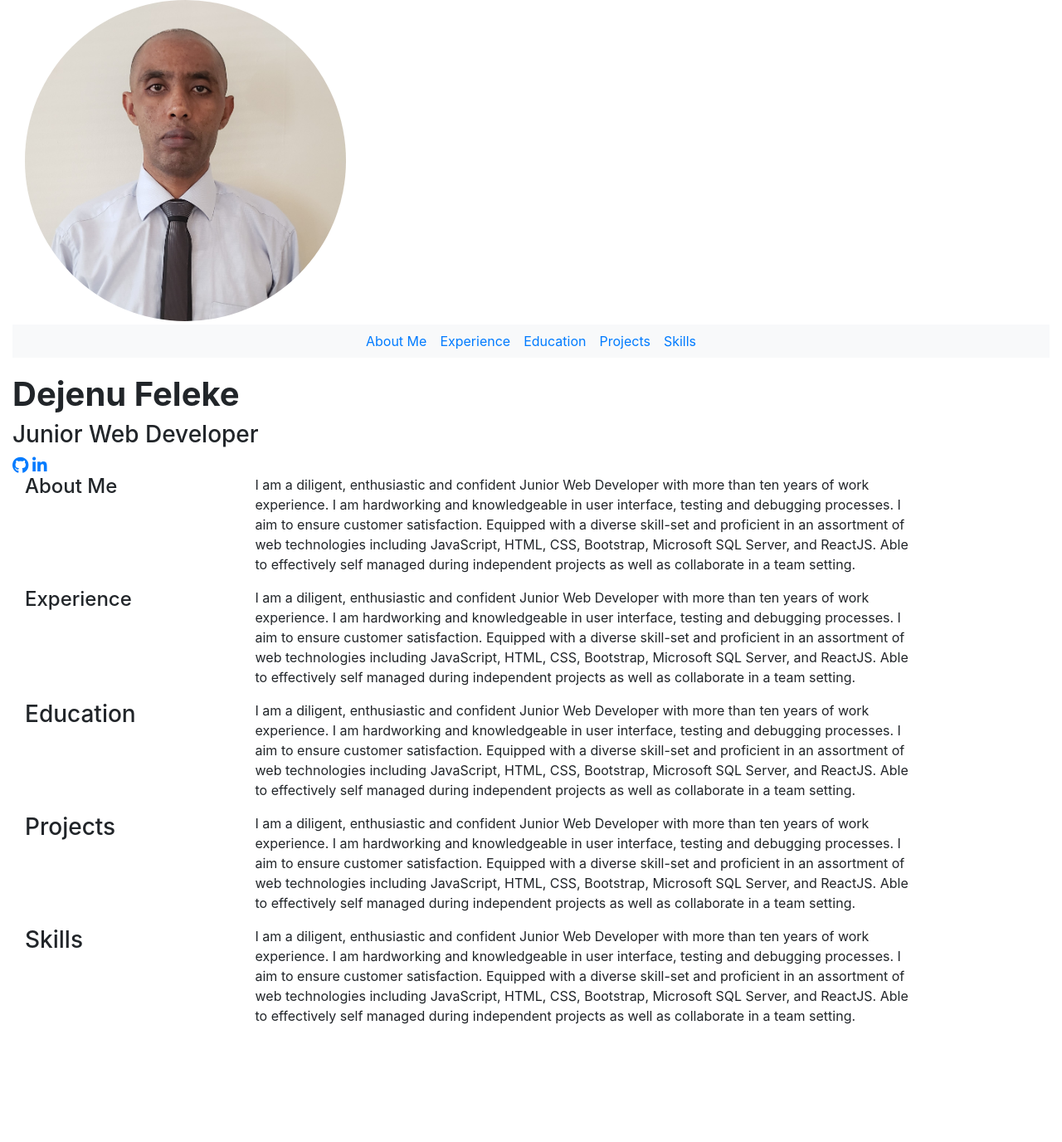
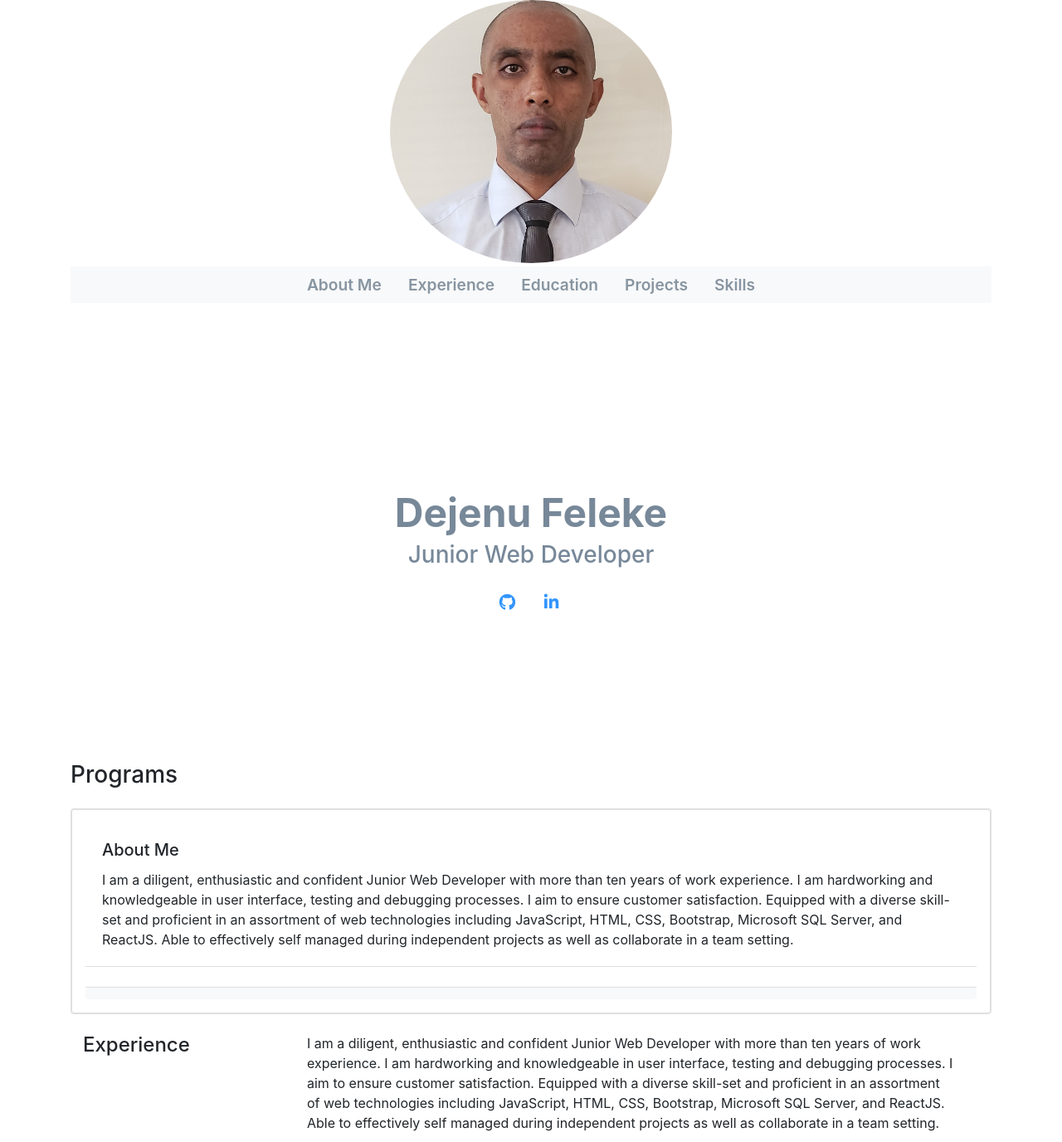
Before and after one commit to djfeleke/MyPortfolio, a plain HTML site: page index.html in a window 1280 px wide. Shown: the top 1376 px of the page at 83% size. Before the commit the page ends 1252 px from the top, so only its background shows below. Drawn offline with nearby package versions, Linux system fonts and the light colour scheme.

Commit message:
Editing profile picture

```diff
--- a/bootstrap/css/styles.css
+++ b/bootstrap/css/styles.css
@@ -4,9 +4,10 @@
     }
 
     .profilePic {
-        height: 50px;
-        width: 50px;
-        align-content: center;
+        display: block;
+        margin-left: auto;
+        margin-right: auto;
+        width: 50%;
     }
 
     #wrapper {
@@ -76,14 +77,6 @@
         opacity: .8;
     }
 
-    .profilePic {
-        display: block;
-        width: 180px;
-        height: 140px;
-        border-radius: 50%;
-        margin: 10px auto;
-    }
-
     #aboutme {
         margin-top: 15px;
     }
--- a/index.html
+++ b/index.html
@@ -5,18 +5,19 @@
     <meta charset="utf-8">
     <meta name="viewport" content="width=device-width, initial-scale=1">
     <title>Portfolio</title>
+    <link rel="stylesheet" href="bootstrap\css\styles.css">
 
-    <link rel="stylesheet" href="https://maxcdn.bootstrapcdn.com/bootstrap/4.0.0/css/bootstrap.min.css" integrity="sha384-Gn5384xqQ1aoWXA+058RXPxPg6fy4IWvTNh0E263XmFcJlSAwiGgFAW/dAiS6JXm" crossorigin="anonymous">
+    <link rel="stylesheet" href="https://cdn.jsdelivr.net/npm/bootstrap@4.5.3/dist/css/bootstrap.min.css" integrity="sha384-TX8t27EcRE3e/ihU7zmQxVncDAy5uIKz4rEkgIXeMed4M0jlfIDPvg6uqKI2xXr2" crossorigin="anonymous">
     <script src="https://kit.fontawesome.com/0202a98f66.js" crossorigin="anonymous"></script>
     <!--font Awasome kit code-->
 
 </head>
 
 <body>
-    <div class="container-fluid">
+    <div class="container">
 
 
-        <img class="profilePic col-4 rounded rounded-circle" src="images/PassportSizePhoto.jpg" alt="Profile Picture">
+        <img class="profilePic col-4 rounded rounded-circle img-fluid w-50px h-auto" src="images/PassportSizePhoto1.jpg" alt="Profile Picture">
         <header id="wrapper">
             <nav class="navbar mb-3 navbar-default navbar-expand-sm py-1 px-0 sticky-top">
                 <div class="container-fluid bg-light">
@@ -75,13 +76,43 @@
         </header>
 
 
+
+        <h3 class="sectionhead" id="tprograms">Programs
+            <div class="line"></div>
+        </h3>
+
+        <div class="row">
+            <div class="col-lg-12">
+                <div class="card card-flip mt-3">
+
+                    <div class="card p-3">
+
+                        <div class="card-body">
+                            <h5 class="card-title">About Me</h5>
+                            <p class="card-text"> I am a diligent, enthusiastic and confident Junior Web Developer with more than ten years of work experience. I am hardworking and knowledgeable in user interface, testing and debugging processes. I aim to ensure customer satisfaction.
+                                Equipped with a diverse skill-set and proficient in an assortment of web technologies including JavaScript, HTML, CSS, Bootstrap, Microsoft SQL Server, and ReactJS. Able to effectively self managed during independent projects
+                                as well as collaborate in a team setting.
+                            </p>
+
+
+                        </div>
+                        <ul class="list-group list-group-flush">
+                            <li class="list-group-item"></li>
+
+
+                        </ul>
+                        <button class="btn btn-light"> </button>
+
+                    </div>
+
+                </div>
+            </div>
+        </div>
         <div class="row container">
 
-            <h4 class="col-3" id="aboutme">About Me</h4>
+            <h4 class="col-3" id="aboutme"></h4>
             <p class="col-9">
-                I am a diligent, enthusiastic and confident Junior Web Developer with more than ten years of work experience. I am hardworking and knowledgeable in user interface, testing and debugging processes. I aim to ensure customer satisfaction. Equipped with a
-                diverse skill-set and proficient in an assortment of web technologies including JavaScript, HTML, CSS, Bootstrap, Microsoft SQL Server, and ReactJS. Able to effectively self managed during independent projects as well as collaborate in
-                a team setting.
+
             </p>
             <h4 class="col-3" id="experience">Experience</h4>
             <p class="col-9">
@@ -115,9 +146,9 @@
         <footer>
 
         </footer>
-        <script src="https://code.jquery.com/jquery-3.2.1.slim.min.js" integrity="sha384-KJ3o2DKtIkvYIK3UENzmM7KCkRr/rE9/Qpg6aAZGJwFDMVNA/GpGFF93hXpG5KkN" crossorigin="anonymous"></script>
-        <script src="https://cdnjs.cloudflare.com/ajax/libs/popper.js/1.12.9/umd/popper.min.js" integrity="sha384-ApNbgh9B+Y1QKtv3Rn7W3mgPxhU9K/ScQsAP7hUibX39j7fakFPskvXusvfa0b4Q" crossorigin="anonymous"></script>
-        <script src="https://maxcdn.bootstrapcdn.com/bootstrap/4.0.0/js/bootstrap.min.js" integrity="sha384-JZR6Spejh4U02d8jOt6vLEHfe/JQGiRRSQQxSfFWpi1MquVdAyjUar5+76PVCmYl" crossorigin="anonymous"></script>
+        <script src="https://code.jquery.com/jquery-3.5.1.slim.min.js" integrity="sha384-DfXdz2htPH0lsSSs5nCTpuj/zy4C+OGpamoFVy38MVBnE+IbbVYUew+OrCXaRkfj" crossorigin="anonymous"></script>
+        <script src="https://cdn.jsdelivr.net/npm/popper.js@1.16.1/dist/umd/popper.min.js" integrity="sha384-9/reFTGAW83EW2RDu2S0VKaIzap3H66lZH81PoYlFhbGU+6BZp6G7niu735Sk7lN" crossorigin="anonymous"></script>
+        <script src="https://cdn.jsdelivr.net/npm/bootstrap@4.5.3/dist/js/bootstrap.min.js" integrity="sha384-w1Q4orYjBQndcko6MimVbzY0tgp4pWB4lZ7lr30WKz0vr/aWKhXdBNmNb5D92v7s" crossorigin="anonymous"></script>
 </body>
 
 </html>
```
Also changed, not shown: images/PassportSizePhoto1.jpg (added).
